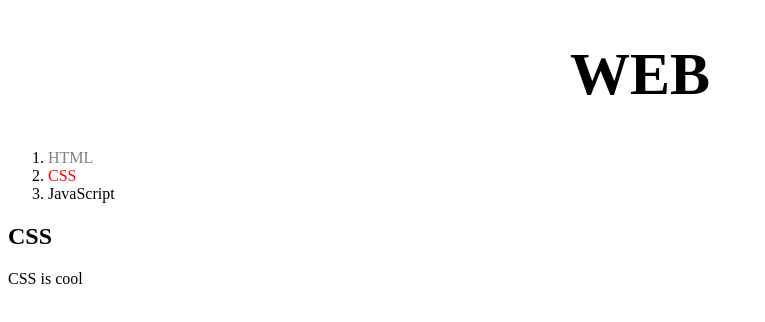
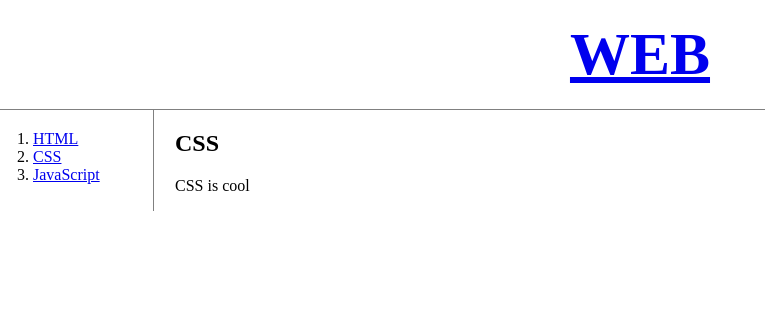
Before and after one commit to DownyBehind/web1, a plain HTML site: page 2.html in a window 1280 px wide. Shown: the whole page, without its empty margins (0-765 px from the left). Drawn offline with Linux system fonts and the light colour scheme.

Commit message:
2.html updata

```diff
--- a/2.html
+++ b/2.html
@@ -15,18 +15,32 @@
 
     <style>
       a {
-        color: black;
+        color: black
         text-decoration: none;
       }
       h1 {
+        text-align: center;
         font-size: 60px;
-        text-align: center;
+        border-bottom:1px solid gray;
+        margin:0;
+        padding :20px;
       }
-      .saw {
-        color:gray;
+      #grid ol{
+        border-right:1px solid gray;
+        width:100px;
+        margin :0;
+        padding : 20px;
+        padding-left: 33px;
       }
-      #active{
-        color:red;
+      body{
+        margin :0;
+      }
+      #grid{
+        display:grid;
+        grid-template-columns: 150px 1fr;
+      }
+      #article{
+        padding-left: 25px;
       }
     </style>
 
@@ -35,12 +49,18 @@
 
   <body>
     <h1><a href="index.html">WEB</a></h1>
-    <ol>
-      <li><a href="1.html" class="saw">HTML</a></li>
-      <li><a href="2.html" class="saw" id="active">CSS</a></li>
-      <li><a href="3.html">JavaScript</a></li>
-    </ol>
-    <h2>CSS</h2>
-    <p>CSS is cool</p>
+
+    <div id="grid">
+      <ol>
+        <li><a href="1.html">HTML</a></li>
+        <li><a href="2.html">CSS</a></li>
+        <li><a href="3.html">JavaScript</a></li>
+      </ol>
+
+      <div id="article">
+        <h2>CSS</h2>
+        <p>CSS is cool</p>
+      </div>
+    </div>
   </body>
 </html>
```
Also changed, not shown: grid.html (added, +23 -0 lines).
